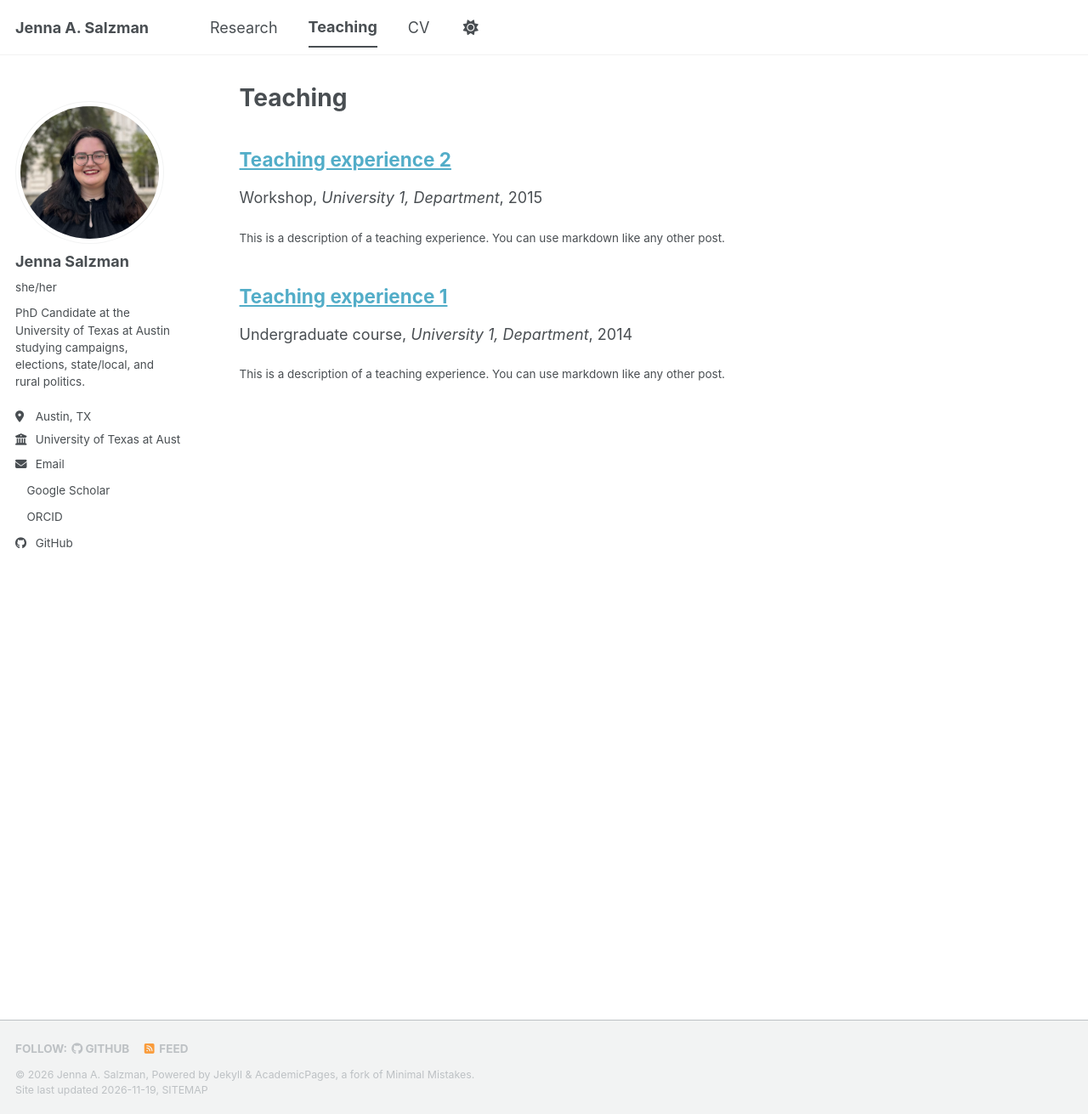
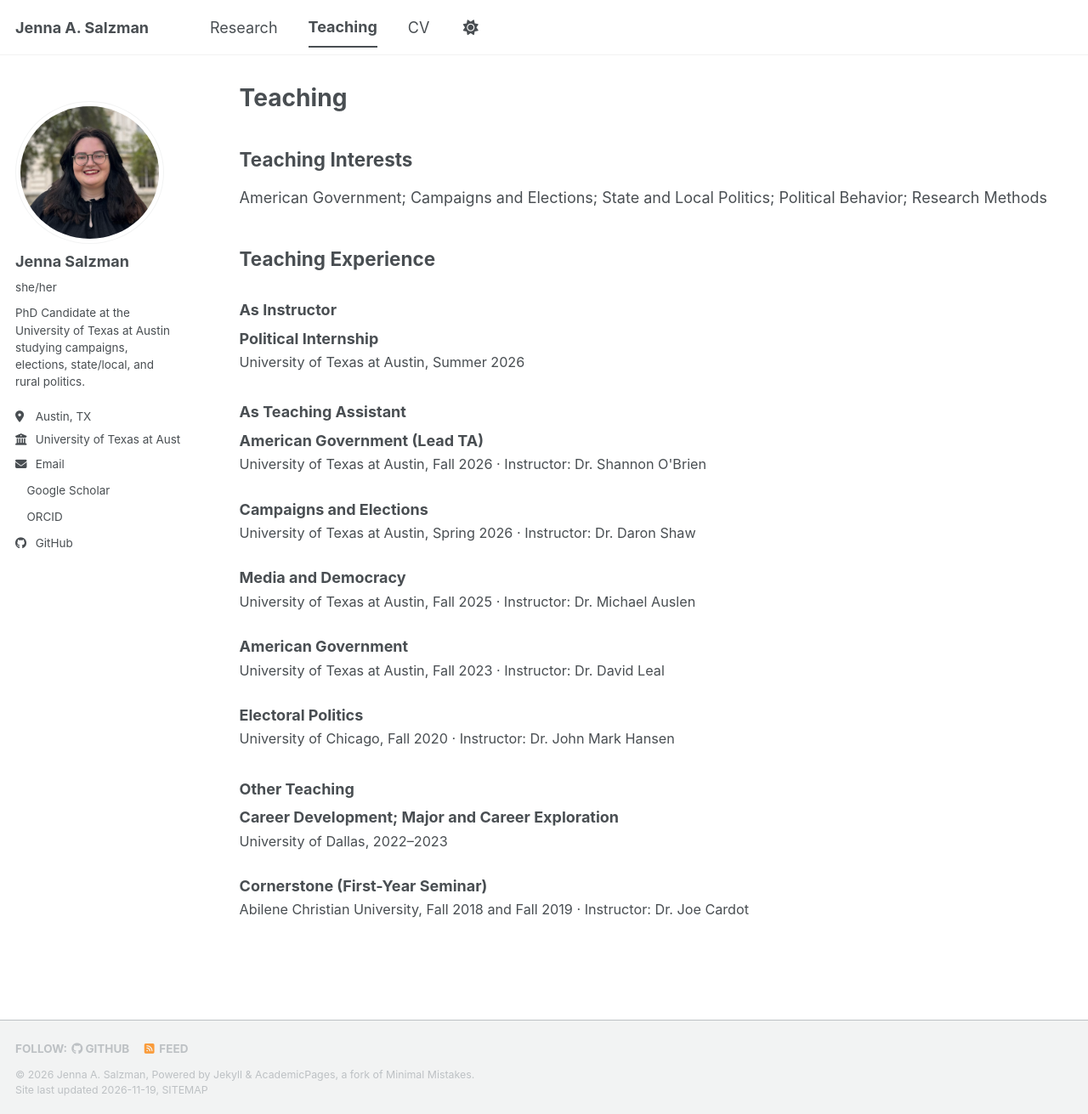
Before and after one commit to jasalzman/jasalzman.github.io, a Jekyll site: the page built from _pages/teaching.html, in a window 1280 px wide and 1311 px high. Shown: the whole window at 85% size. Built offline with Jekyll 4.4.1, drawn with Linux system fonts in a browser that asks for light colours; a script bundle is joined from its source files by our own code; a style sheet for code colours, icons or effects is not loaded.

Commit message:
Update teaching.html

```diff
--- a/_pages/teaching.html
+++ b/_pages/teaching.html
@@ -5,8 +5,64 @@ permalink: /teaching/
 author_profile: true
 ---
 
-{% include base_path %}
+<style>
+  .entry { margin-bottom: 1.5em; }
+  .entry-title { font-weight: bold; }
+  .entry-meta { margin: 0.15em 0 0 0; font-size: 0.9em; }
+  .entry-meta.note { opacity: 0.8; }
+  .entry details { margin-top: 0.3em; font-size: 0.9em; }
+  .entry summary { cursor: pointer; font-weight: bold; }
+  .entry details p { margin: 0.4em 0 0 0; }
+</style>
 
-{% for post in site.teaching reversed %}
-  {% include archive-single.html %}
-{% endfor %}
+<h2>Teaching Interests</h2>
+
+<p>American Government; Campaigns and Elections; State and Local Politics; Political Behavior; Research Methods</p>
+
+<h2>Teaching Experience</h2>
+
+<h3>As Instructor</h3>
+
+<div class="entry">
+  <div class="entry-title">Political Internship</div>
+  <p class="entry-meta">University of Texas at Austin, Summer 2026</p>
+</div>
+
+<h3>As Teaching Assistant</h3>
+
+<div class="entry">
+  <div class="entry-title">American Government (Lead TA)</div>
+  <p class="entry-meta">University of Texas at Austin, Fall 2026 · Instructor: Dr. Shannon O'Brien</p>
+</div>
+
+<div class="entry">
+  <div class="entry-title">Campaigns and Elections</div>
+  <p class="entry-meta">University of Texas at Austin, Spring 2026 · Instructor: Dr. Daron Shaw</p>
+</div>
+
+<div class="entry">
+  <div class="entry-title">Media and Democracy</div>
+  <p class="entry-meta">University of Texas at Austin, Fall 2025 · Instructor: Dr. Michael Auslen</p>
+</div>
+
+<div class="entry">
+  <div class="entry-title">American Government</div>
+  <p class="entry-meta">University of Texas at Austin, Fall 2023 · Instructor: Dr. David Leal</p>
+</div>
+
+<div class="entry">
+  <div class="entry-title">Electoral Politics</div>
+  <p class="entry-meta">University of Chicago, Fall 2020 · Instructor: Dr. John Mark Hansen</p>
+</div>
+
+<h3>Other Teaching</h3>
+
+<div class="entry">
+  <div class="entry-title">Career Development; Major and Career Exploration</div>
+  <p class="entry-meta">University of Dallas, 2022–2023</p>
+</div>
+
+<div class="entry">
+  <div class="entry-title">Cornerstone (First-Year Seminar)</div>
+  <p class="entry-meta">Abilene Christian University, Fall 2018 and Fall 2019 · Instructor: Dr. Joe Cardot</p>
+</div>
```
